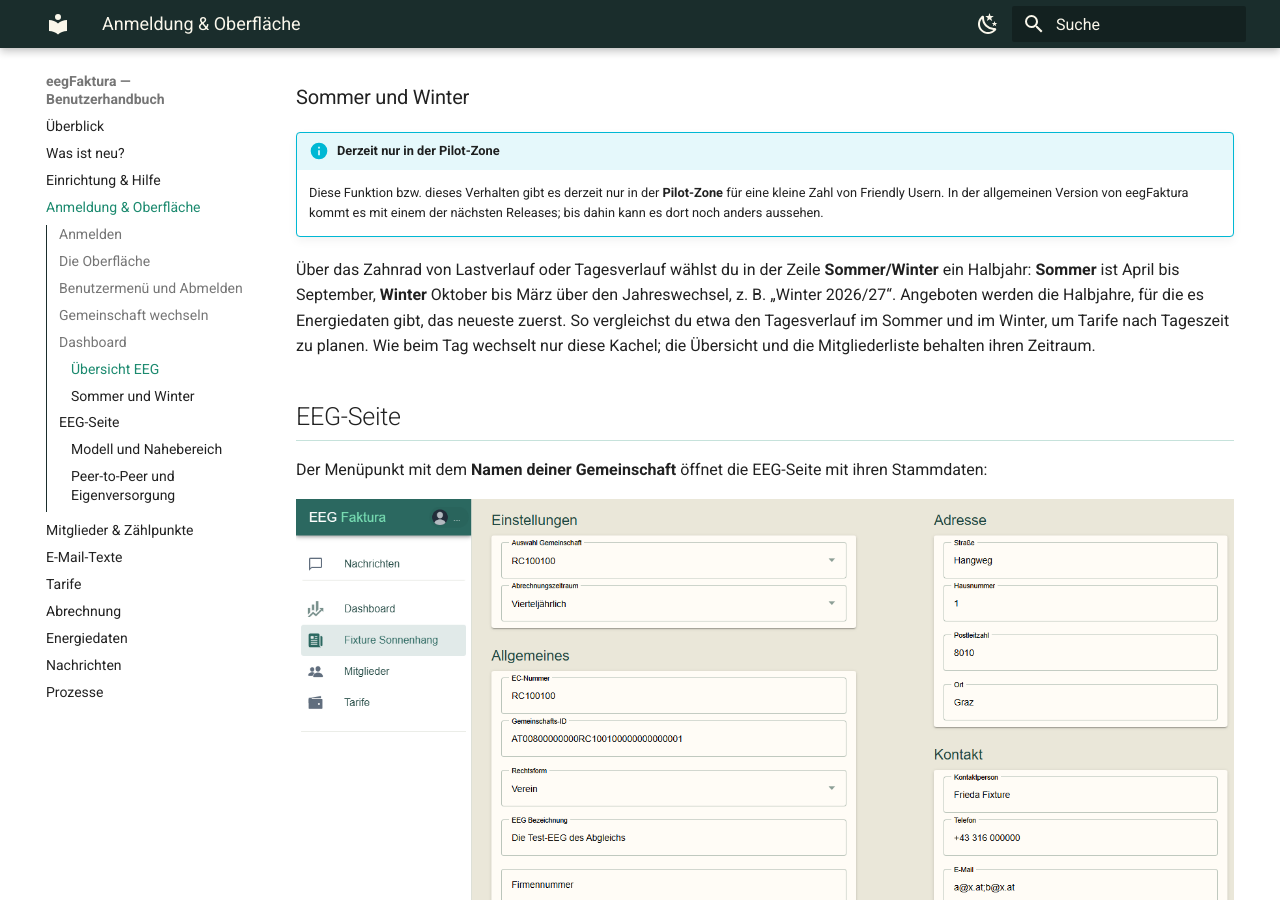
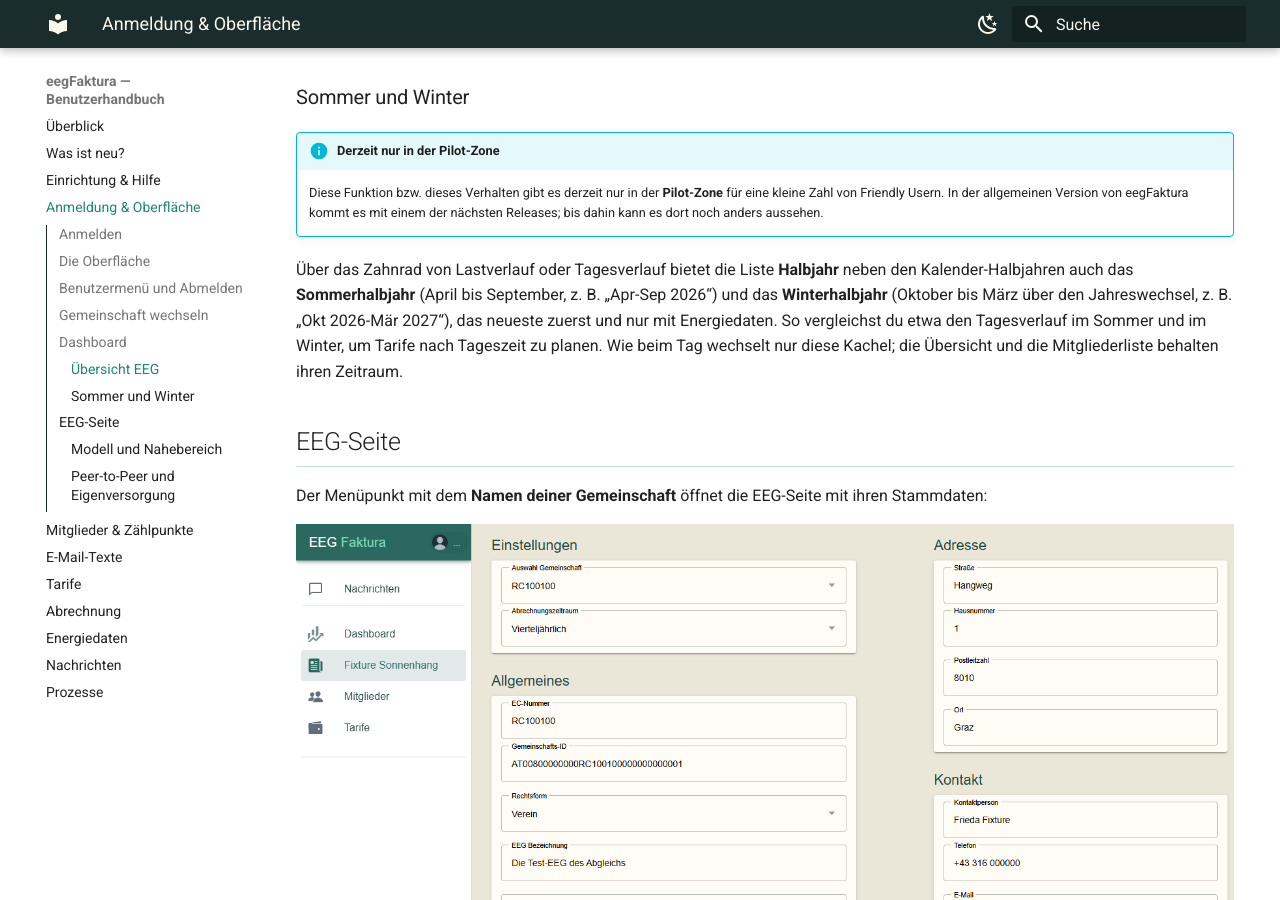
Before and after one commit to eegfaktura/eegfaktura-user-guide, an MkDocs documentation site: the page built from docs/01-anmeldung.md, in a window 1280 px wide and 900 px high, scrolled down 5526 px. Built offline with MkDocs 1.6.1 and Material for MkDocs 9.7.7, drawn with Linux system fonts in a browser that asks for light colours.

Commit message:
docs(dashboard): Sommer und Winter in der Liste Halbjahr (Apr-Sep, Okt-Mär)
Co-Authored-By: Claude Opus 5.5 <noreply@anthropic.com>

```diff
--- a/docs/01-anmeldung.md
+++ b/docs/01-anmeldung.md
@@ -99,9 +99,9 @@ Energiedaten bis gestern. Eine andere Zeile im Zahnrad-Menü führt zurück zum
 
 --8<-- "pilot.md"
 
-Über das Zahnrad von Lastverlauf oder Tagesverlauf wählst du in der Zeile **Sommer/Winter** ein Halbjahr:
-**Sommer** ist April bis September, **Winter** Oktober bis März über den Jahreswechsel, z. B. „Winter 2026/27“.
-Angeboten werden die Halbjahre, für die es Energiedaten gibt, das neueste zuerst. So vergleichst du etwa den
+Über das Zahnrad von Lastverlauf oder Tagesverlauf bietet die Liste **Halbjahr** neben den Kalender-Halbjahren auch
+das **Sommerhalbjahr** (April bis September, z. B. „Apr-Sep 2026“) und das **Winterhalbjahr** (Oktober bis März
+über den Jahreswechsel, z. B. „Okt 2026-Mär 2027“), das neueste zuerst und nur mit Energiedaten. So vergleichst du etwa den
 Tagesverlauf im Sommer und im Winter, um Tarife nach Tageszeit zu planen. Wie beim Tag wechselt nur diese Kachel;
 die Übersicht und die Mitgliederliste behalten ihren Zeitraum.
 
```
Also changed, not shown: CHANGELOG.md (+1 -1 lines), docs/changelog.md (+2 -2 lines).
